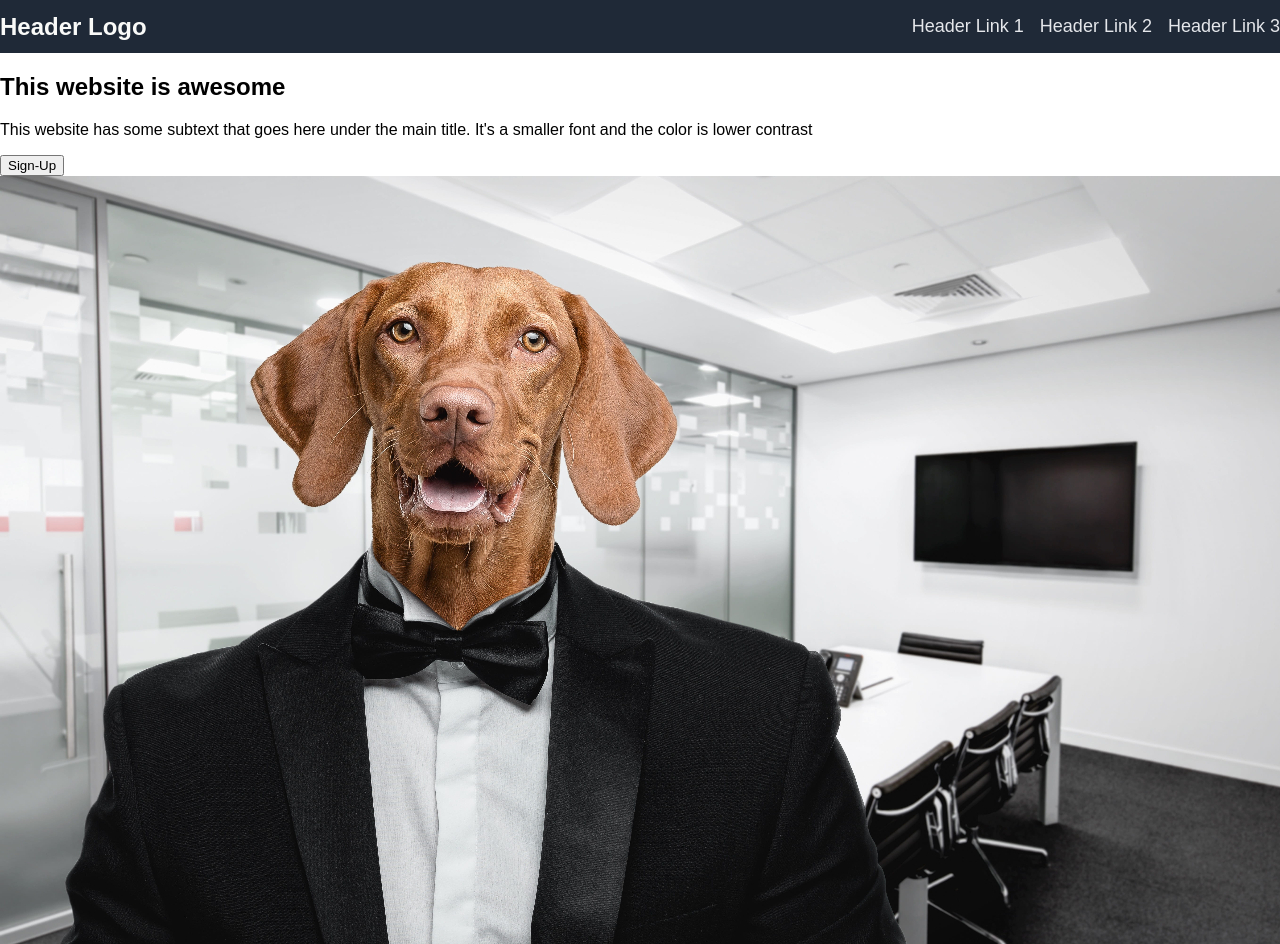
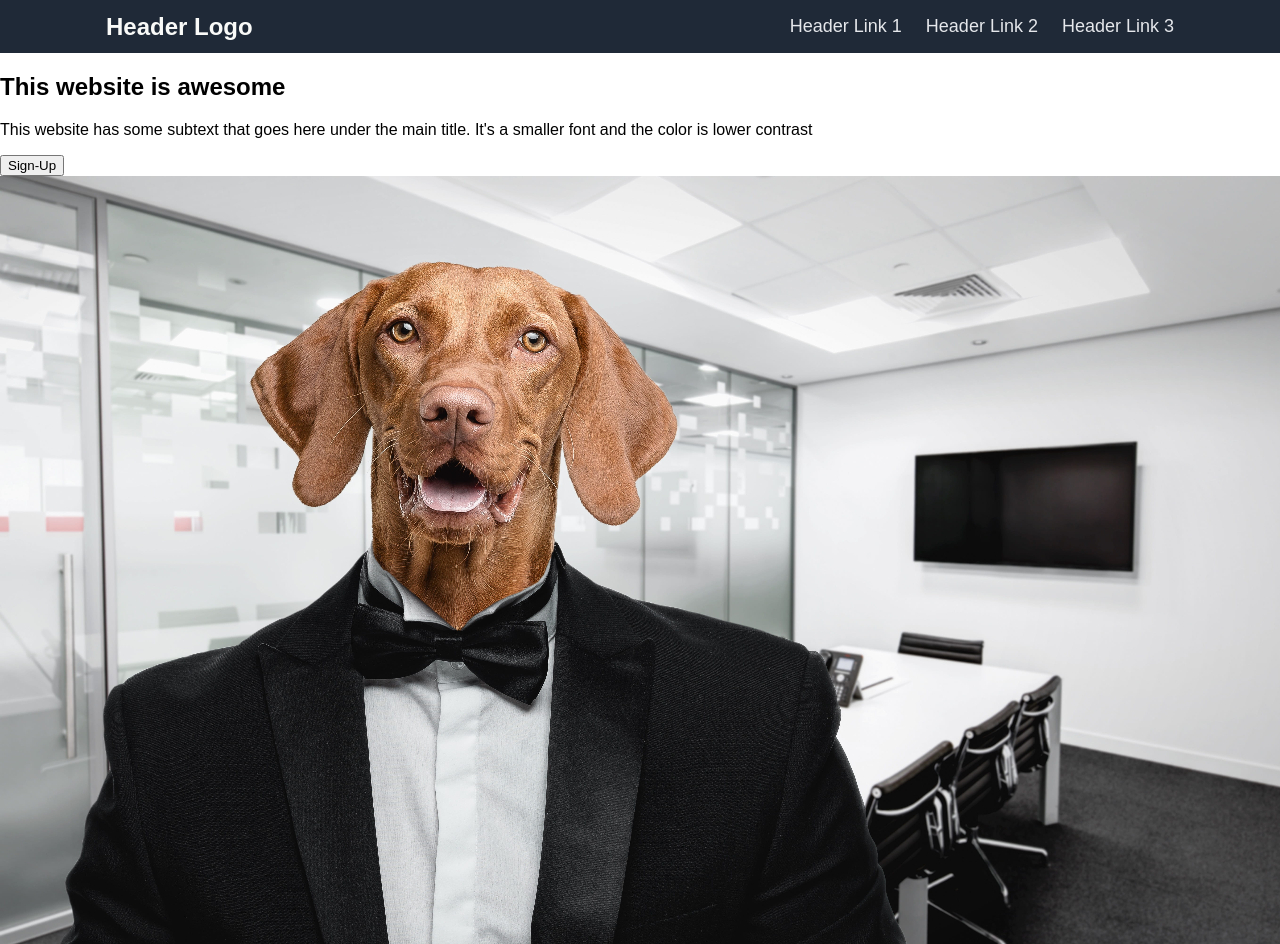
Before and after one commit to nidger/odin-landing-page, a plain HTML site: page landing-page.html in a window 1280 px wide. Shown: the top 944 px of the page. Drawn offline with Linux system fonts and the light colour scheme.

Commit message:
style.css

```diff
--- a/landing-page.html
+++ b/landing-page.html
@@ -8,8 +8,9 @@
   <title>Odin Landing Page</title>
 </head>
 <body>
-
   <header>
+    <div class="container">
+      <div class="header-content">
         <div class="logo">Header Logo</div>
           <nav>
             <ul>
@@ -18,6 +19,8 @@
               <li><a href="#">Header Link 3</a></li>
             </ul>
           </nav>
+      </div>
+  </div>
 </header>
   <section>
     <div class="hero">
--- a/style.css
+++ b/style.css
@@ -5,30 +5,36 @@ body {
   margin: 0;
 }
 
-.container {
-  margin: auto;
-  max-width: 800px;
-  overflow: auto;
-}
 
 header {
   background-color: #1f2937;
+}
+
+.container {
+ margin: auto;
+ max-width: 1100px;
+ overflow: auto;
+}
+
+.header-content {
   display: flex;
   justify-content: space-between;
   align-items: center;
-  width: 100%;
+
 }
 
 .logo {
   font-size: 24px;
   color: #F9FAF8;
   font-weight: 900;
+  margin-left: 16px;
 }
 
 ul {
   display: flex;
   flex-direction: row;
-  gap: 16px;
+  gap: 24px;
+  margin-right: 16px;
 }
 
 li {
```
Lines whose indentation alone changed are shown as unchanged.
